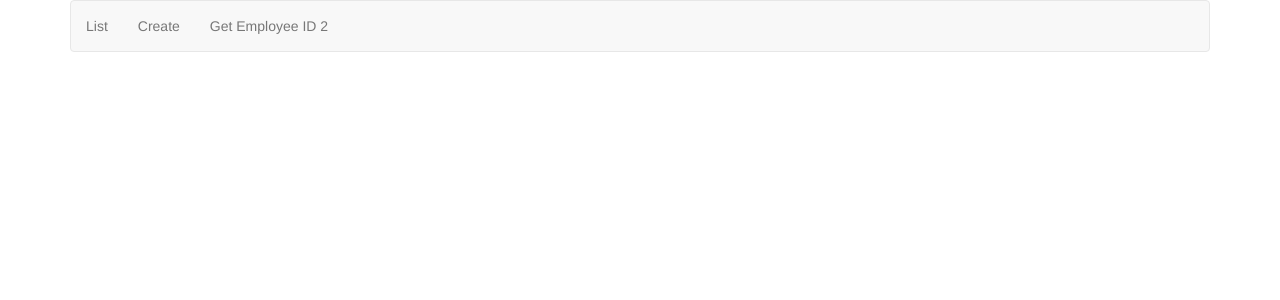
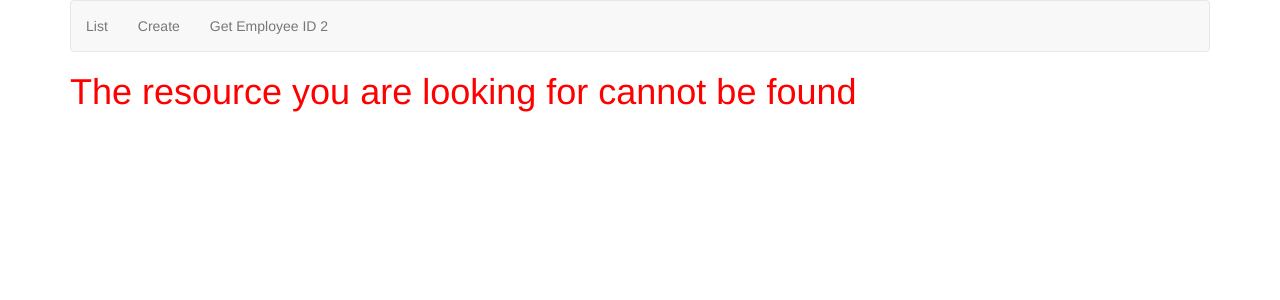
Before and after one commit to hanuman-jhaGmail/angularcrud-v1, an Angular app: page /notfound in a window 1280 px wide. Before the commit this address led to /. Shown: the top 300 px of the page. Built offline with nearby package versions, Linux system fonts and the light colour scheme.

Commit message:
Angular CanAvtivateGuard

```diff
--- a/src/app/app.module.ts
+++ b/src/app/app.module.ts
@@ -1,6 +1,6 @@
 import { BrowserModule } from '@angular/platform-browser';
 import { NgModule } from '@angular/core';
-import { RouterModule, Routes} from '@angular/router';
+import { RouterModule, Routes } from '@angular/router';
 import { FormsModule } from '@angular/forms';
 import { BsDatepickerModule } from 'ngx-bootstrap/datepicker';
 
@@ -15,6 +15,8 @@ import { CreateEmployeeCanDeactivateGuardService } from './employees/create-empl
 import { EmployeesDetailsComponent } from './employees/employees-details.component';
 import { EmployeeFilterPipe } from './employees/employee-filter.pipe';
 import { EmployeeListResolverService } from './employees/employee-list-resolver.service';
+import { PageNotFoundComponent } from './page-not-found.component';
+import { EmployeeDetailsGuardService } from './employees/employee-details-guard.service';
 
 const appRoutes: Routes = [
   {
@@ -27,8 +29,13 @@ const appRoutes: Routes = [
     component: CreateEmployeeComponent,
     canDeactivate: [CreateEmployeeCanDeactivateGuardService]
   },
-  {path: 'employees/:id', component: EmployeesDetailsComponent},
-  {path: '', redirectTo: '/list', pathMatch: 'full'}
+  {
+    path: 'employees/:id',
+    component: EmployeesDetailsComponent,
+    canActivate: [EmployeeDetailsGuardService]
+  },
+  { path: '', redirectTo: '/list', pathMatch: 'full' },
+  { path: 'notfound', component: PageNotFoundComponent }
 ];
 
 @NgModule({
@@ -40,15 +47,16 @@ const appRoutes: Routes = [
     ConfirmEqualValidatorDirective,
     DisplayEmployeeComponent,
     EmployeesDetailsComponent,
-    EmployeeFilterPipe
+    EmployeeFilterPipe,
+    PageNotFoundComponent
   ],
   imports: [
     BrowserModule,
     FormsModule,
     BsDatepickerModule.forRoot(),
-    RouterModule.forRoot(appRoutes, {enableTracing: true})
+    RouterModule.forRoot(appRoutes)
   ],
-  providers: [EmployeeService, CreateEmployeeCanDeactivateGuardService, EmployeeListResolverService],
+  providers: [EmployeeService, CreateEmployeeCanDeactivateGuardService, EmployeeListResolverService, EmployeeDetailsGuardService],
   bootstrap: [AppComponent]
 })
 export class AppModule { }
--- /dev/null
+++ b/src/app/employees/employee-details-guard.service.ts
@@ -0,0 +1,19 @@
+import { CanActivate, ActivatedRouteSnapshot, Router } from '@angular/router';
+import { EmployeeService } from './employee.service';
+import { Injectable } from '@angular/core';
+
+@Injectable()
+export class EmployeeDetailsGuardService implements CanActivate {
+    constructor(private _employeeService: EmployeeService, private _router: Router) {
+    }
+    canActivate(route: ActivatedRouteSnapshot): boolean {
+        const employeeExists = !!this._employeeService.getEmployee(+route.paramMap.get('id'));
+
+        if (employeeExists) {
+            return true;
+        } else {
+            this._router.navigate(['notfound']);
+            return false;
+        }
+    }
+}
--- /dev/null
+++ b/src/app/page-not-found.component.css
@@ -0,0 +1,3 @@
+h1 {
+    color:red;
+}
--- /dev/null
+++ b/src/app/page-not-found.component.html
@@ -0,0 +1,3 @@
+<h1>
+  The resource you are looking for cannot be found
+</h1>
--- /dev/null
+++ b/src/app/page-not-found.component.ts
@@ -0,0 +1,15 @@
+import { Component, OnInit } from '@angular/core';
+
+@Component({
+  selector: 'app-page-not-found',
+  templateUrl: './page-not-found.component.html',
+  styleUrls: ['./page-not-found.component.css']
+})
+export class PageNotFoundComponent implements OnInit {
+
+  constructor() { }
+
+  ngOnInit() {
+  }
+
+}
```
